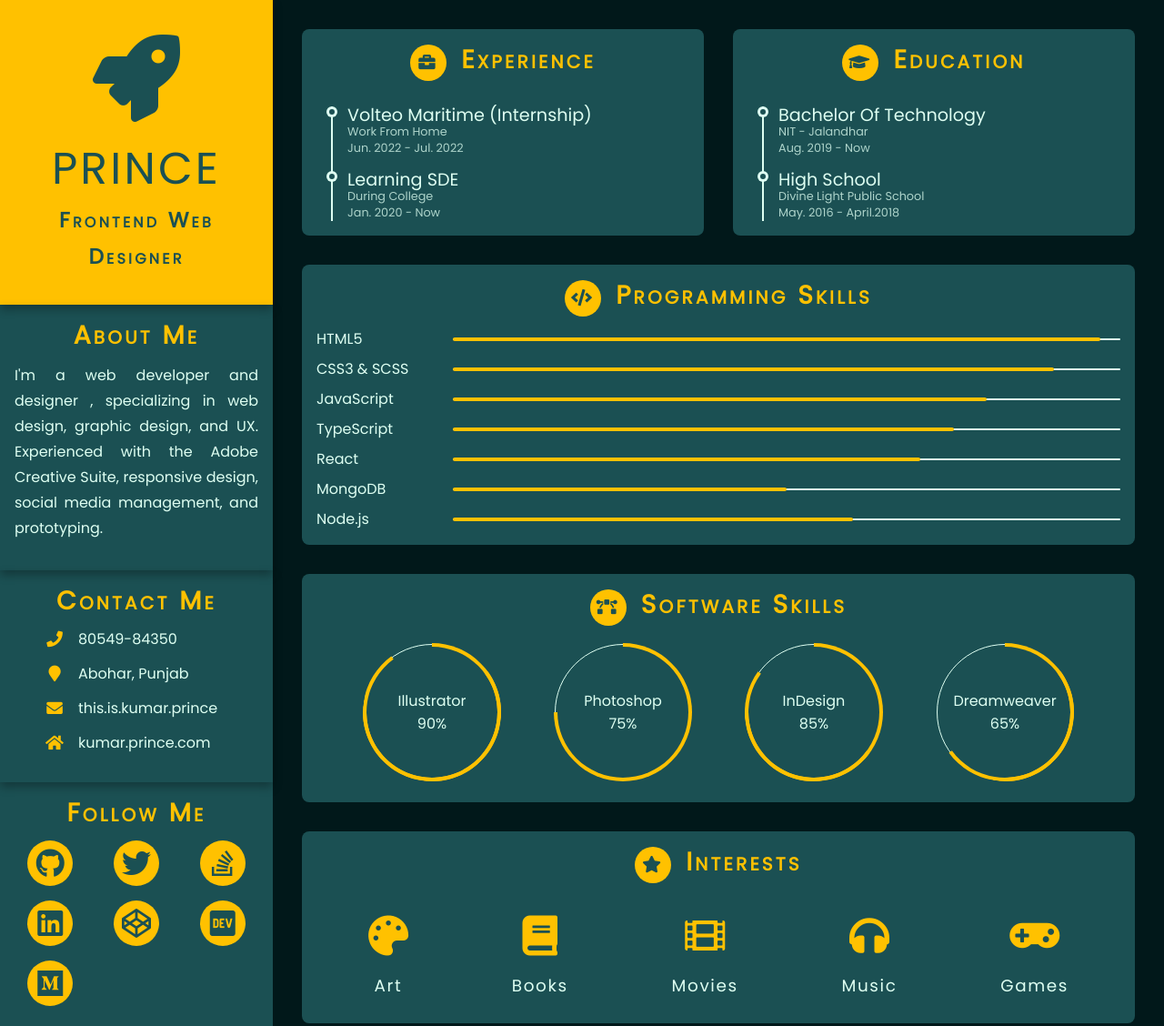
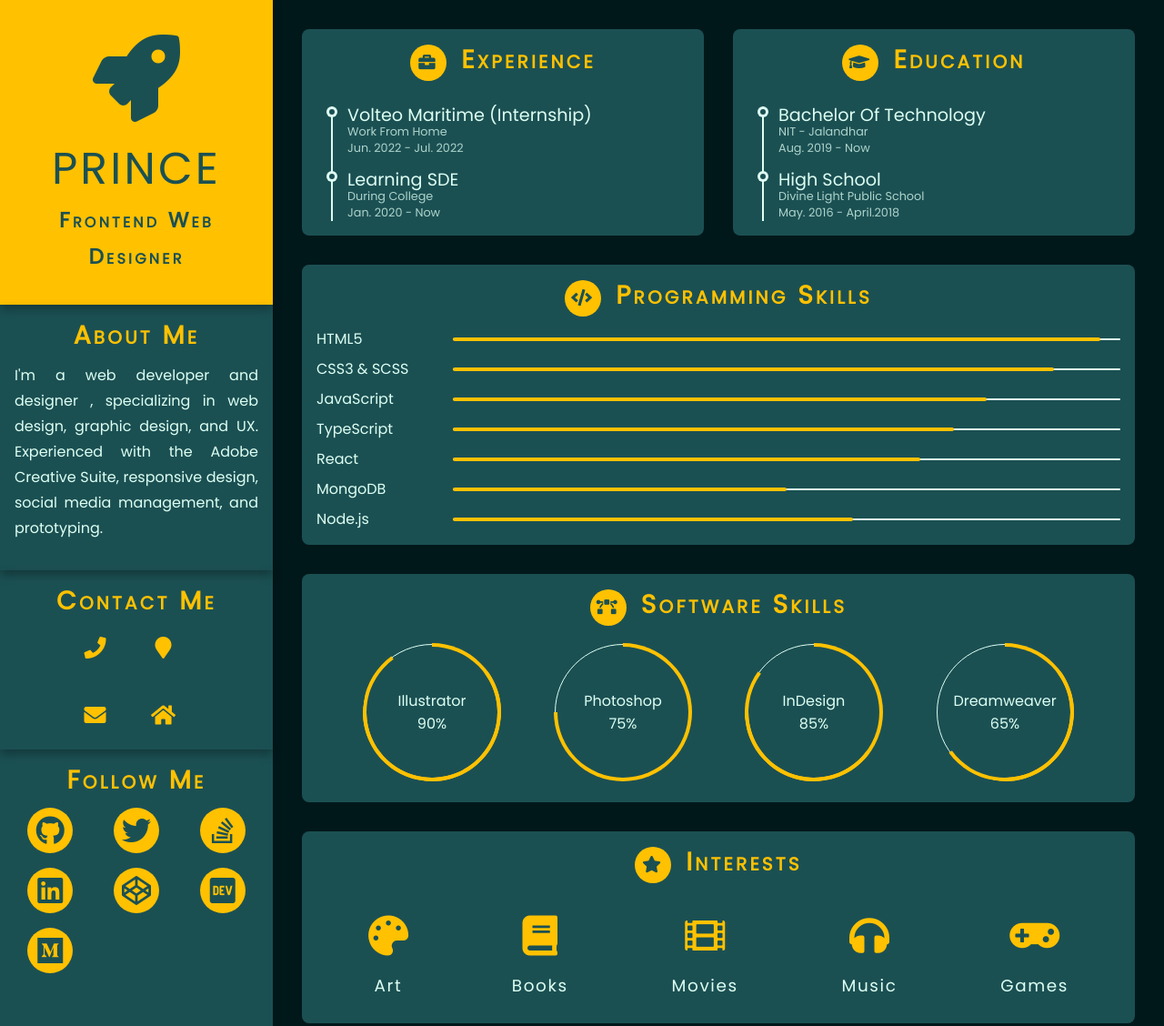
Before and after one commit to This-Is-Prince/cv, a website built with Vite: page index.html in a window 1280 px wide. Shown: the top 1128 px of the page at 91% size. Built offline with nearby package versions, Linux system fonts and the light colour scheme.

Commit message:
feat(ContactMe): contact me updated

```diff
--- a/index.html
+++ b/index.html
@@ -40,32 +40,20 @@
         </article>
         <article class="contact padding">
           <h3 class="contact__heading heading">Contact me</h3>
-          <p class="contact-medium">
-            <span class="contact-medium__icon">
+          <div class="contact-medium">
+            <a title="Phone" class="contact-medium__icon" target="target" href="tel:+918054984350">
               <i class="fa fa-phone"></i>
-            </span>
-            <span class="phone-no contact-medium__value"> 80549-84350 </span>
-          </p>
-          <p class="contact-medium">
-            <span class="contact-medium__icon">
+            </a>
+            <a title="Address" class="contact-medium__icon" target="target" href="https://maps.google.com/?ll=30.088011949629315,74.12071285443567">
               <i class="fa fa-map-marker"></i>
-            </span>
-            <span class="location contact-medium__value"> Abohar, Punjab </span>
-          </p>
-          <p class="contact-medium">
-            <span class="contact-medium__icon">
+            </a>
+            <a title="Mail" class="contact-medium__icon" target="target" href="mailto:this.is.kumar.prince@gmail.com">
               <i class="fa fa-envelope"></i>
-            </span>
-            <span class="mail contact-medium__value">
-              this.is.kumar.prince
-            </span>
-          </p>
-          <p class="contact-medium">
-            <span class="contact-medium__icon">
+            </a>
+            <a title="Portfolio" class="contact-medium__icon" target="target" href="https://this-is-prince.netlify.app/">
               <i class="fa fa-home"></i>
-            </span>
-            <span class="site contact-medium__value"> kumar.prince.com </span>
-          </p>
+            </a>
+          </div>
         </article>
         <article class="social-links padding">
           <h3 class="social-links__heading heading">Follow Me</h3>
--- a/style.css
+++ b/style.css
@@ -83,6 +83,11 @@ h5 {
 small,
 .text_small {
   font-size: 0.8rem;
+}
+
+.simple-link {
+  text-decoration: none;
+  color: white;
 }
 
 .padding {
@@ -193,16 +198,15 @@ MAIN CSS START
   align-items: center;
 }
 .contact-medium {
-  display: flex;
-  align-items: center;
-  line-height: 1.25;
-  min-width: 200px;
+  gap: 2rem;
+  display: grid;
+  grid-template-columns: 1fr 1fr;
 }
+
 .contact-medium__icon {
-  width: 20px;
   text-align: center;
   color: var(--clr-head);
-  font-size: 1.1rem;
+  font-size: 1.5rem;
   transition: var(--transition);
   transition-property: color;
   display: inline-block;
```
